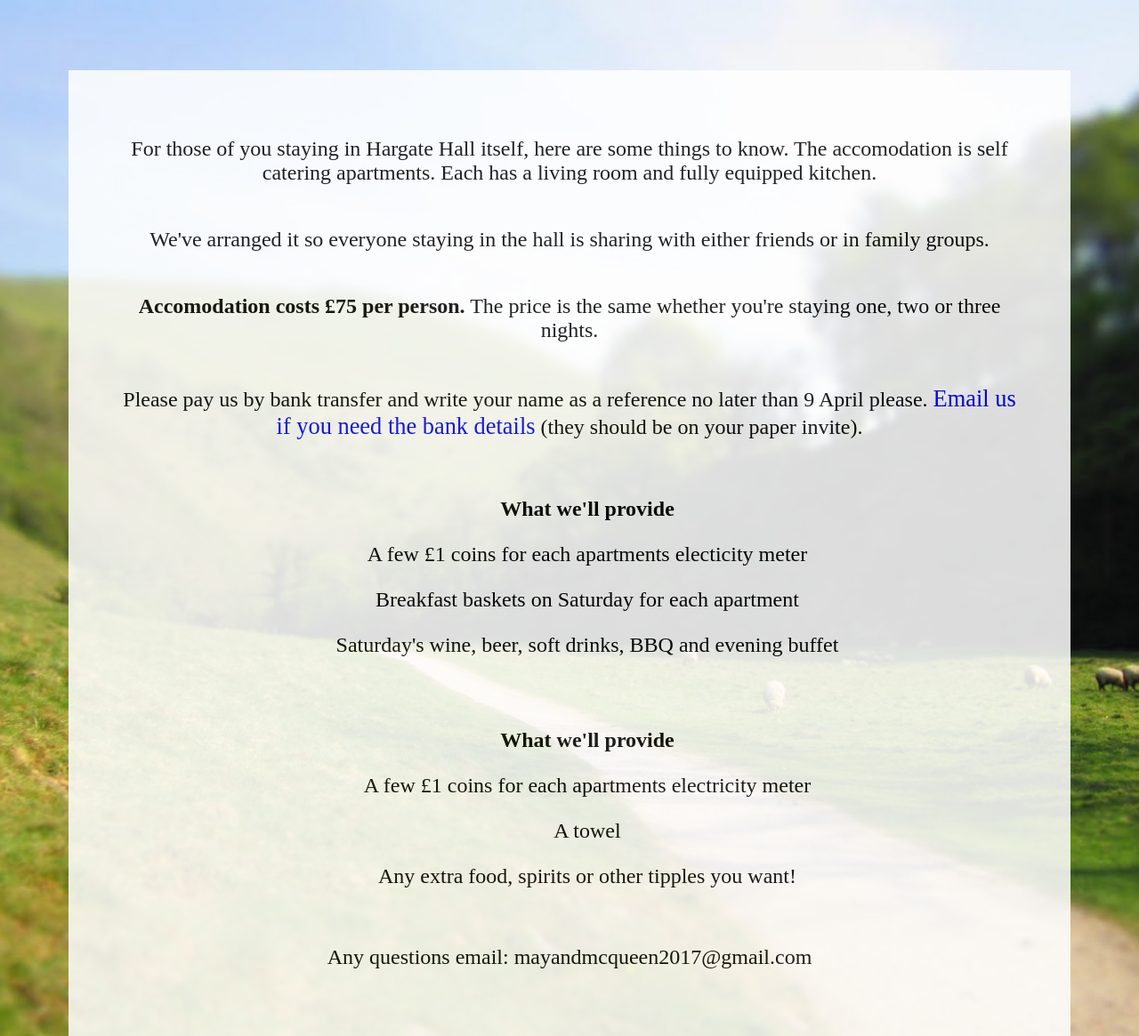
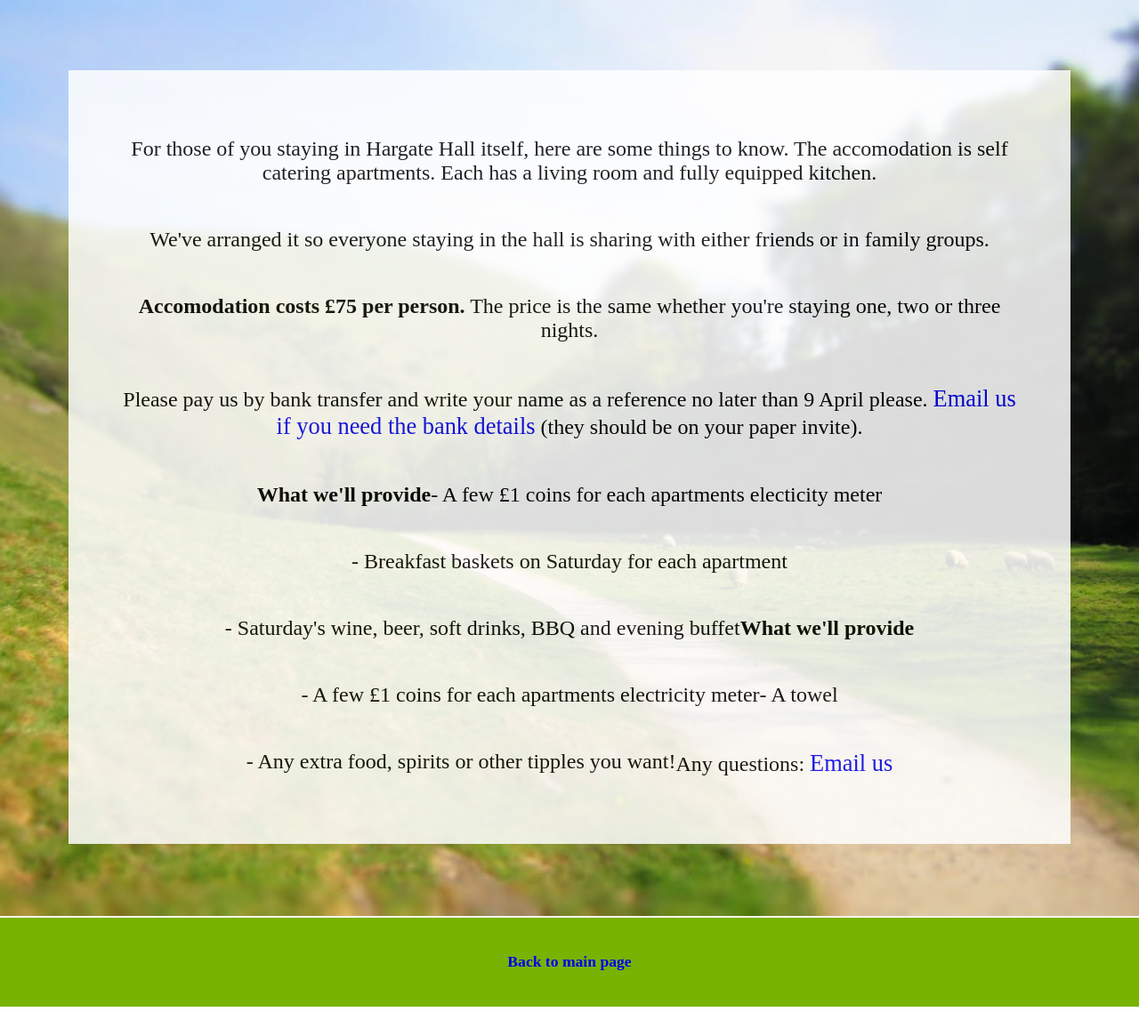
Before and after one commit to AndyMay101/emilyandywedding, a plain HTML site: page peoplestaying.html in a window 1280 px wide. Shown: the top 1165 px of the page at 89% size. After the commit the page ends 1132 px from the top, so only its background shows below. Drawn offline with Linux system fonts and the light colour scheme.

Commit message:
people staying update

```diff
--- a/peoplestaying.html
+++ b/peoplestaying.html
@@ -12,17 +12,16 @@
         <p class="pbody">We've arranged it so everyone staying in the hall is sharing with either friends or in family groups.</p>
         <p class="pbody"><strong>Accomodation costs £75 per person.</strong> The price is the same whether you're staying one, two or three nights.</p>
         <p class="pbody">Please pay us by bank transfer and write your name as a reference no later than 9 April please. <a href="mailto:mayandmcqueen2017@gmail.com?subject=paying%for%Hargate%Hall">Email us if you need the bank details</a> (they should be on your paper invite).
-        <ul>  <p class="pbody"><strong>What we'll provide</strong></p>
-          <li><p class="pbody">A few £1 coins for each apartments electicity meter</p></li>
-          <li><p class="pbody">Breakfast baskets on Saturday for each apartment</p></li>
-          <li><p class="pbody">Saturday's wine, beer, soft drinks, BBQ and evening buffet</p></li>
-      </ul>
-      <ul>  <p class="pbody"><strong>What we'll provide</strong></p>
-        <li><p class="pbody">A few £1 coins for each apartments electricity meter</p></li>
-        <li><p class="pbody">A towel</p></li>
-        <li><p class="pbody">Any extra food, spirits or other tipples you want!</p></li>
-      </ul>
-      <p class="pbody">Any questions email: mayandmcqueen2017@gmail.com
+        <p class="pbody"><strong>What we'll provide</strong></p>
+        <p class="pbody">- A few £1 coins for each apartments electicity meter</p>
+        <p class="pbody">- Breakfast baskets on Saturday for each apartment</p>
+        <p class="pbody">- Saturday's wine, beer, soft drinks, BBQ and evening buffet</p>
+      </br>
+        <p class="pbody"><strong>What we'll provide</strong></p>
+        <p class="pbody">- A few £1 coins for each apartments electricity meter</p>
+        <p class="pbody">- A towel</p>
+        <p class="pbody">- Any extra food, spirits or other tipples you want!</p>
+      <p class="pbody">Any questions: <a href="mailto:mayandmcqueen2017@gmail.com">Email us</a> </p>
       </div>
     </div>
   </body>
```
